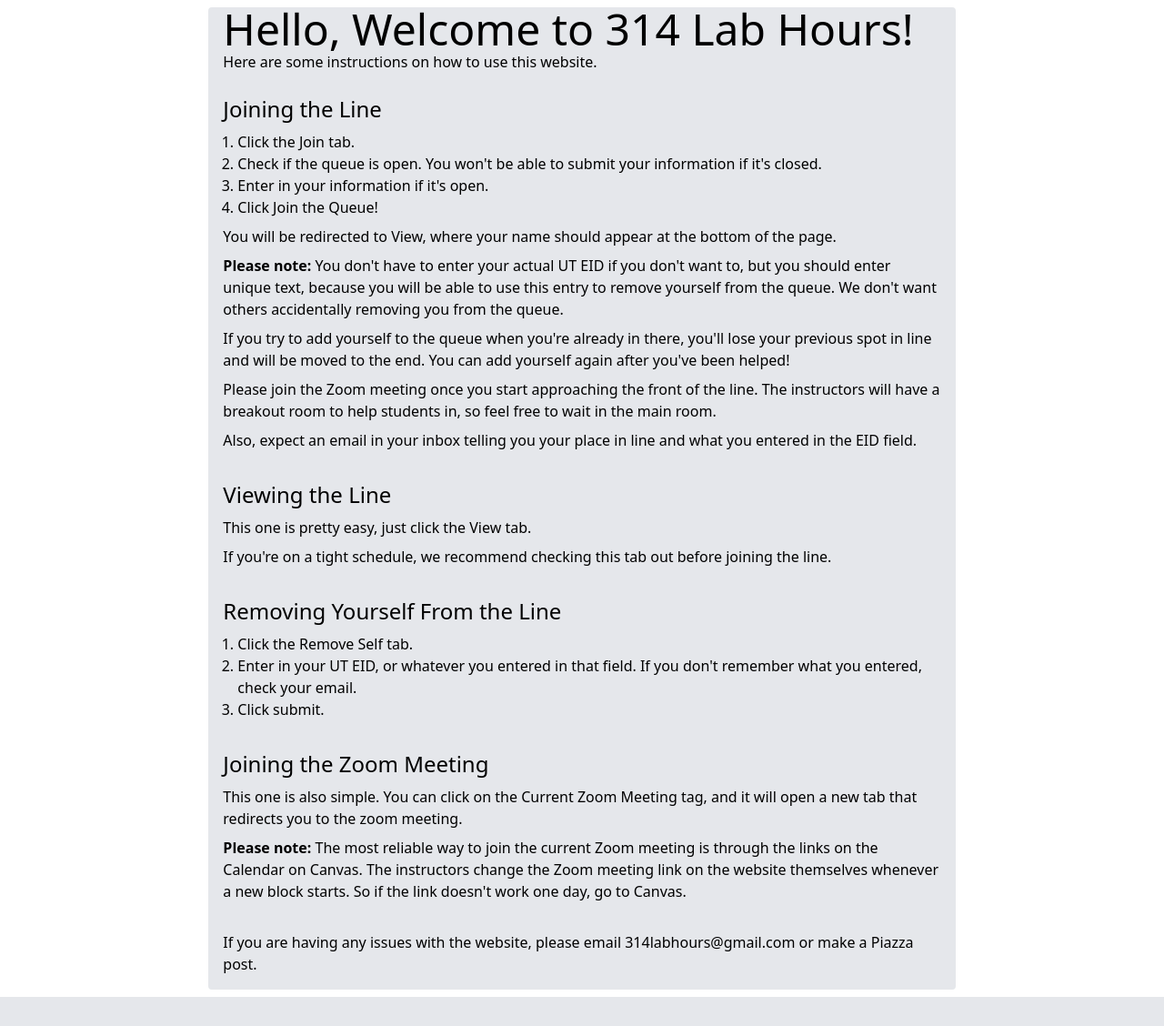
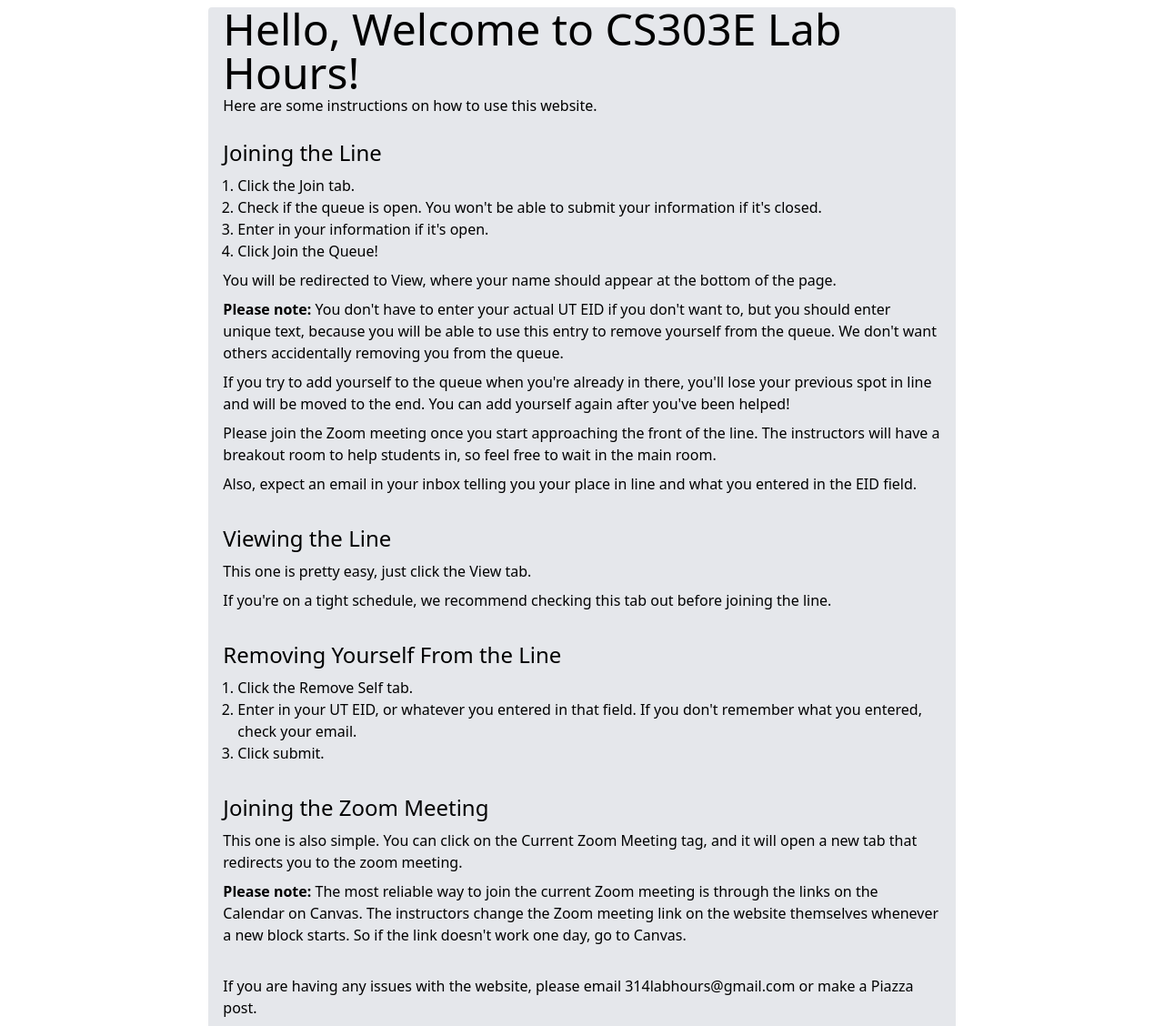
Before and after one commit to ninaahmed/LabHoursV2, a Flask app: page / in a window 1280 px wide. Shown: the part 34-1162 px from the top of the page at 91% size. Before the commit the page ends 1130 px from the top, so only its background shows below. Run offline with Flask 2, Linux system fonts and the light colour scheme; parts of the project's set-up code (start-up, migrations or seed data) failed here and were passed over.

Commit message:
Changed 314 to 303e

```diff
--- a/flaskapp/templates/homepage.html
+++ b/flaskapp/templates/homepage.html
@@ -19,7 +19,7 @@
     <div style="min-height: 100%; margin: 0 auto;" class="flex justify-center flex-wrap w-2/3">
         <div class="rounded bg-gray-200 w-full mx-4 my-2">
             <div class="mx-4">
-                <p class="text-5xl">Hello, Welcome to 314 Lab Hours!</p>
+                <p class="text-5xl">Hello, Welcome to CS303E Lab Hours!</p>
                 <p>Here are some instructions on how to use this website.</p>
                 <br />
 
```
Also changed, not shown: 1 other file.
